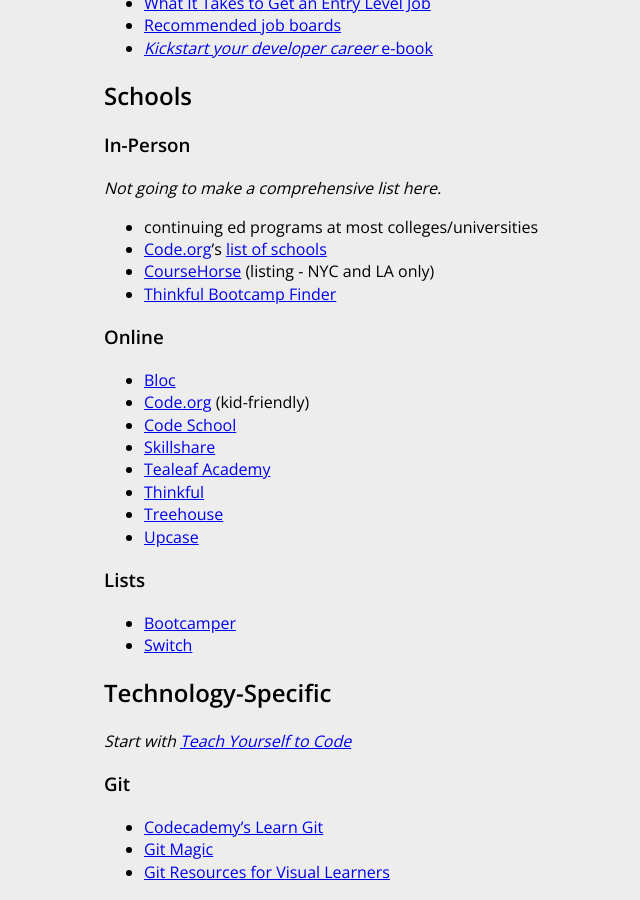
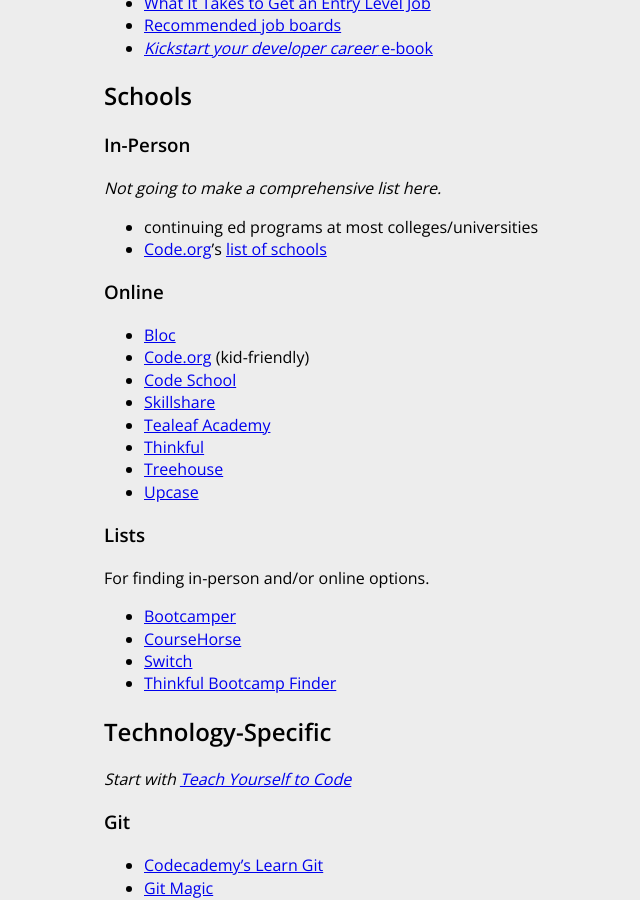
Before and after one commit to HackerHours/hackerhours.org, a Jekyll site: the page built from resources.md, in a window 1280 px wide and 900 px high, scrolled down 1329 px. Shown: the whole window, without its empty margins (216-856 px from the left). Built offline with Jekyll 4.4.1, drawn with Linux system fonts in a browser that asks for light colours; comment, search, counter and statistics services are not loaded.

Commit message:
rearrange school lists

```diff
--- a/resources.md
+++ b/resources.md
@@ -50,8 +50,6 @@
 
 * continuing ed programs at most colleges/universities
 * [Code.org](http://www.code.org/)'s [list of schools](http://code.org/learn/local)
-* [CourseHorse](http://coursehorse.com/) (listing - NYC and LA only)
-* [Thinkful Bootcamp Finder](http://www.thinkful.com/bootcamps/)
 
 ### Online
 
@@ -66,8 +64,12 @@
 
 ### Lists
 
+For finding in-person and/or online options.
+
 * [Bootcamper](http://bootcamper.io/)
+* [CourseHorse](http://coursehorse.com/)
 * [Switch](https://www.switchup.org/)
+* [Thinkful Bootcamp Finder](http://www.thinkful.com/bootcamps/)
 
 ## Technology-Specific
 
```
